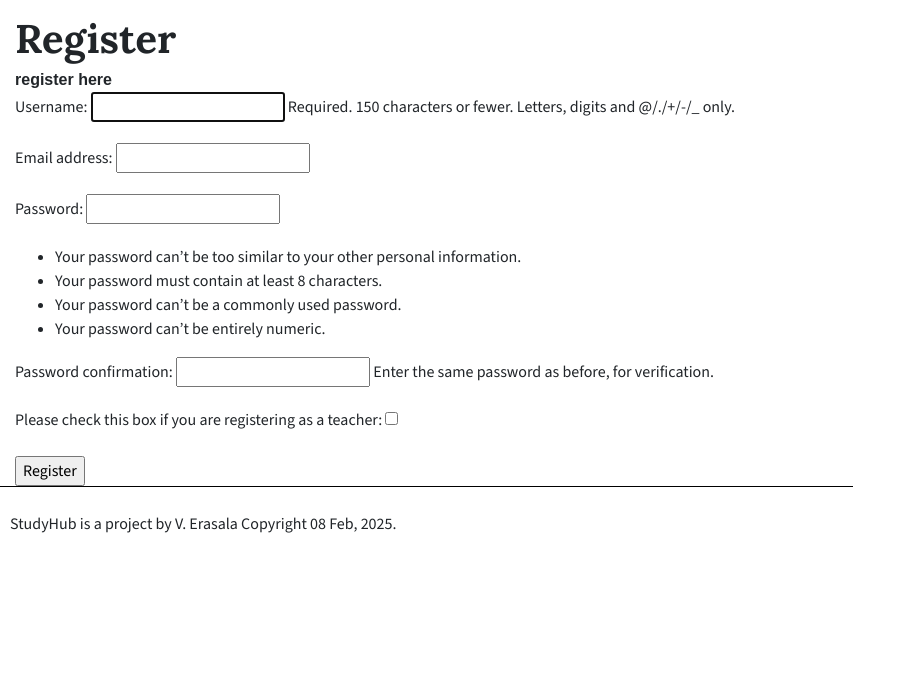
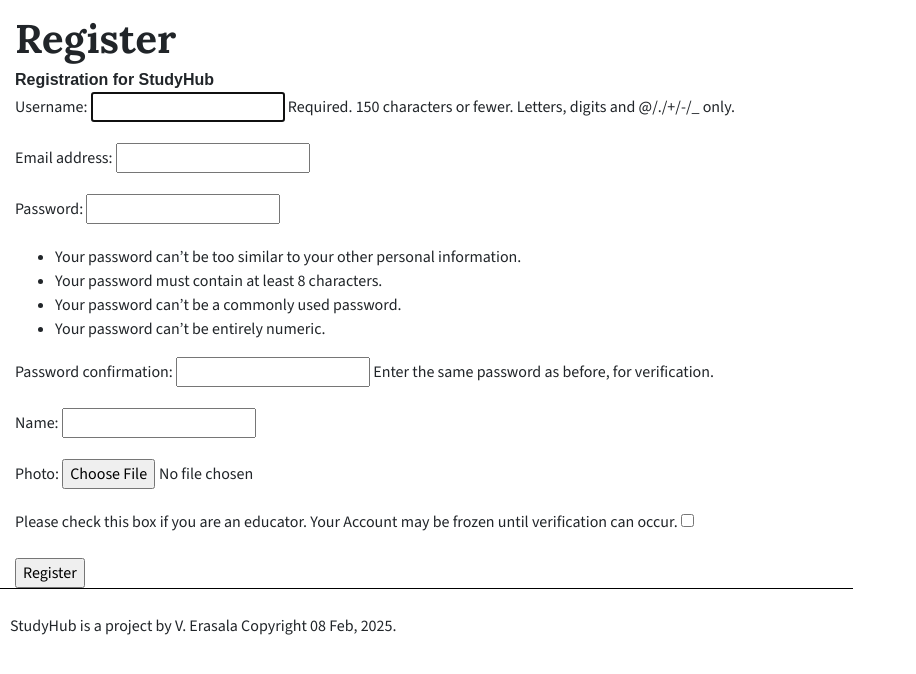
Before and after one commit to deuxroux/study-hub, a Django app: page /register/ in a window 1280 px wide. Shown: the part 90-764 px from the top of the page, without its empty margins (0-916 px from the left). Run offline with Django 5.2, Linux system fonts and the light colour scheme; some libraries are stand-ins or nearby versions.

Commit message:
added profile photos and name registration functionality

```diff
--- a/study_hub_app/study_hub/forms.py
+++ b/study_hub_app/study_hub/forms.py
@@ -1,6 +1,8 @@
 from django import forms
 from django.contrib.auth import get_user_model #uses our abstract user class
 from django.contrib.auth.forms import UserCreationForm
+
+from PIL import Image
 
 from django.forms import ModelForm
 from .models import *
@@ -8,12 +10,15 @@
 User = get_user_model()
 
 class UserForm(UserCreationForm):
+    name = forms.CharField(required=True)
+    photo = forms.ImageField(required=False)
     class Meta:
         model = User
-        fields = ('username', 'email', 'password1', 'password2') #password 2 is defulat ofr password validation
+        fields = ('username', 'email', 'password1', 'password2', 'name', 'photo') #password 2 is defulat ofr password validation
+
 
 class UserProfileForm(forms.ModelForm):
-    is_teacher = forms.BooleanField(label='Please check this box if you are registering as a teacher', required=False)
+    is_teacher = forms.BooleanField(label='Please check this box if you are an educator. Your Account may be frozen until verification can occur.', required=False)
 
     class Meta:
         model = User
--- a/study_hub_app/study_hub/templates/study_hub/login.html
+++ b/study_hub_app/study_hub/templates/study_hub/login.html
@@ -15,4 +15,7 @@
 <input type="submit" value="submit" />
 </form>
 
+<strong>No Account? <a href="/register/">  Register Your StudyHub Account Here! </a></strong>
+
+
 {% endblock %}
--- a/study_hub_app/study_hub/templates/study_hub/register.html
+++ b/study_hub_app/study_hub/templates/study_hub/register.html
@@ -7,7 +7,7 @@
         {% if registered %}
         <strong>Thanks for Registering! Please access your account by <a href="/login/"> Logging In </a></strong>
         {% else %}
-        <strong>register here</strong><br />
+        <strong>Registration for StudyHub</strong><br />
 
         <!-- display if there are form errors: -->
         {% if user_form.errors or profile_form.errors %}
@@ -34,8 +34,7 @@
         {% endif %}
         {% endif %}
 
-        <form id="user_form" method="post" action="/register/"
-                enctype="multipart/form-data">
+        <form id="user_form" method="post" action="/register/" enctype="multipart/form-data">
 
             {% csrf_token %}
             {{ user_form.as_p }}
--- a/study_hub_app/study_hub/views.py
+++ b/study_hub_app/study_hub/views.py
@@ -26,9 +26,9 @@
                 login(request, user)
                 return HttpResponseRedirect('/')
             else:
-                return HttpResponse("Your account is disabled.")
+                return HttpResponse("Error") #TO DO figure out what error messge to put
         else:
-            return HttpResponse("Invalid login details supplied.")
+            return HttpResponse("Invalid password or username. Please check and try again.")
     else:
         return render(request, 'study_hub/login.html', )
 
@@ -37,18 +37,14 @@
     registered = False
 
     if request.method == 'POST':
-        user_form = UserForm(data=request.POST)
+        user_form = UserForm(request.POST,request.FILES) #deal with image too
         profile_form = UserProfileForm(data=request.POST)
 
         if user_form.is_valid() and profile_form.is_valid():
             user = user_form.save()
-
             profile = profile_form.save(commit=False)
             profile.user = user
-            # if 'is_teacher' in user_form.cleaned_data:
-            #     profile.is_teacher = request.DATA['is_teacher']
-            # profile.save()
-            # # return redirect('/login')
+
             registered = True
         else:
             print(user_form.errors, profile_form.errors)
```
Also changed, not shown: study_hub_app/db.sqlite3, 1 other file.
